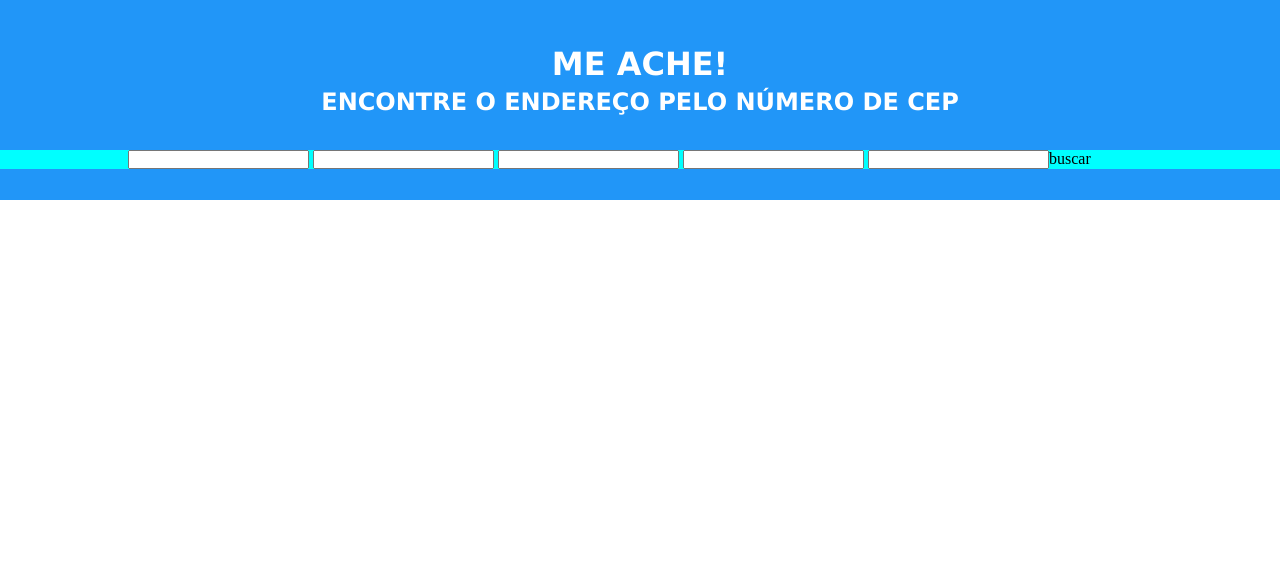
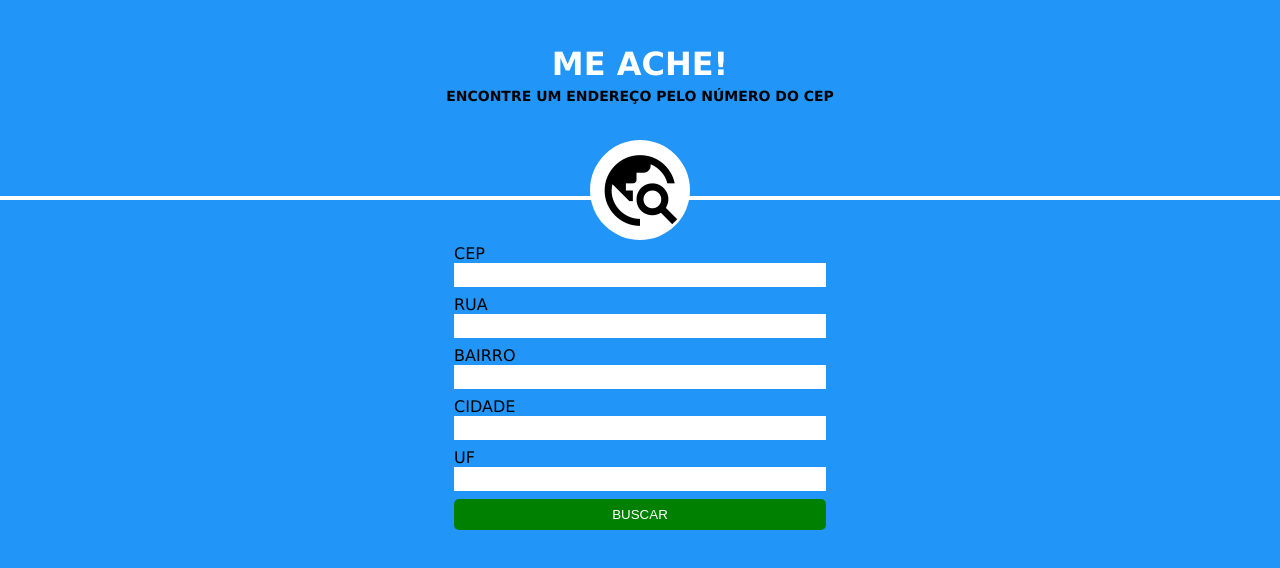
Before and after one commit to andressabgois/TI-Academy, a plain HTML site: page Ciclo1/aula4/site2/index.html in a window 1280 px wide. Drawn offline with Linux system fonts and the light colour scheme.

Commit message:
atualizando aula 4

```diff
--- a/Ciclo1/aula4/site2/index.html
+++ b/Ciclo1/aula4/site2/index.html
@@ -4,27 +4,45 @@
 	<meta charset="UTF-8">
 	<meta name="viewport" content="width=device-width, initial-scale=1.0">
 	<link rel="stylesheet" type="text/css" href="site2.css">
+	<link href="https://fonts.googleapis.com/icon?family=Material+Icons"
+      rel="stylesheet">
 	<title>Document</title>
 </head>
 <body>
 	<header>
 		<h1>ME ACHE!</h1>
-		<h2>ENCONTRE O ENDEREÇO PELO NÚMERO DE CEP</h2>
+		<h2>ENCONTRE UM ENDEREÇO PELO NÚMERO DO CEP</h2>
+		<div id="content-base" class="flex justify-content">
+				<div id="logo-principal" class="flex justify-content">
+					<span class="material-icons logo">travel_explore</span>
+				</div>
+		</div>
 	</header>
 	<main>
 
-		<div id="conteudo-geral">
-			<div class="box-custom">
+		<div id="conteudo-geral" class="flex justify-content"></div>
+				<div class="box-custom flex justify-content">
 					<form>
+						<label>CEP
 							<input type="text" name="cep" required>
+						</label>
+						<label>RUA
 							<input type="text" name="rua" readonly>
+						</label>
+						<label>BAIRRO
 							<input type="text" name="bairro" readonly>
+						</label>
+						<label>CIDADE
 							<input type="text" name="cidade" readonly>
-					<input type="text" name="uf" readonly>
+						</label>
+						<label>UF
+							<input type="text" name="UF" readonly>
+						</label>
+						<div class="display-btn flex justify-content">
+							<input class="btn" type="button" value="BUSCAR" name="buscar">
+						</div>
 					</form>
-				<div>
-					<a id="btn-buscar" href="">buscar</a>
-				</div>
+
 				</div>
 			</div>
 		</main>
--- a/Ciclo1/aula4/site2/site2.css
+++ b/Ciclo1/aula4/site2/site2.css
@@ -2,6 +2,10 @@
 	margin: 0;
 	padding: 0;
 	box-sizing: border-box;
+}
+
+body{
+	background-color: #2196f8
 }
 
 header{
@@ -12,6 +16,7 @@ header{
 	background-color: #2196f8;
 	display: flex;
 	flex-direction: column;
+	border-bottom: 4px solid #fff;
 }
 
 header > h1{
@@ -23,38 +28,97 @@ header > h1{
 }
 
 header > h2{
-	color: #fff;
 	width: 100%;
 	height: 40px;
 	font-family: verdana, arial, cursive;
+	font-size: 14px;
 	text-align: center;
-
 }
-
 
 main{
 	position: absolute;
 	z-index: 100;
 	width: 100%;
 	height: auto;
-	top: 150px;
-	background-color: cyan;
+	top: 230px;
 }
 
 #conteudo-geral{
 	width: 80%;
 	margin: 0 auto;
-	display: flex;
 	flex-direction: column;
 }
 
 .box-custom{
 	width: 100%;
 	height: auto;
-	display: flex;
 }
 
 a{
 	text-decoration: none;
 	color: #000;
 }
+
+form{
+	width: 400px;
+	height: auto;
+	padding: 10px;
+}
+
+.flex{
+	display: flex;
+}
+
+.justify-content{
+	justify-content: center;
+}
+
+.display-btn{
+	width: 100%;
+	height: auto;
+	padding: 4px;
+}
+
+.btn{
+	padding: 8px;
+	width: 100%;
+	border: none;
+	border-radius: 5px;
+	background-color: green;
+	color: #fff;
+}
+
+form > label {
+	width: 100%;
+	height: auto;
+	padding: 4px;
+	display: flex;
+	flex-direction: column;
+	font-family: Verdana, cursive;
+}
+
+form > label > input[type=text] {
+	font-size: 14px;
+	border: none;
+	padding: 4px;
+
+}
+
+#logo-principal{
+	width: 100px;
+	height: 100px;
+	border-radius: 100%;
+	background-color: #fff;
+	align-items: center;
+}
+
+#logo-principal .logo{
+	font-size: 85px;
+}
+
+#content-base{
+	width: 100%;
+	height: auto;
+	position: absolute;
+	top: 140px;
+}
```
Lines whose indentation alone changed are shown as unchanged.
